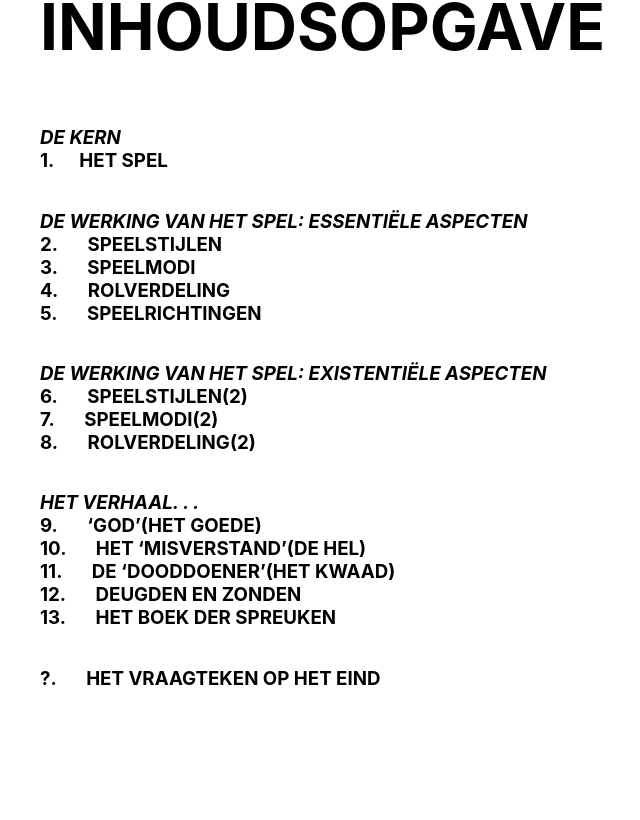
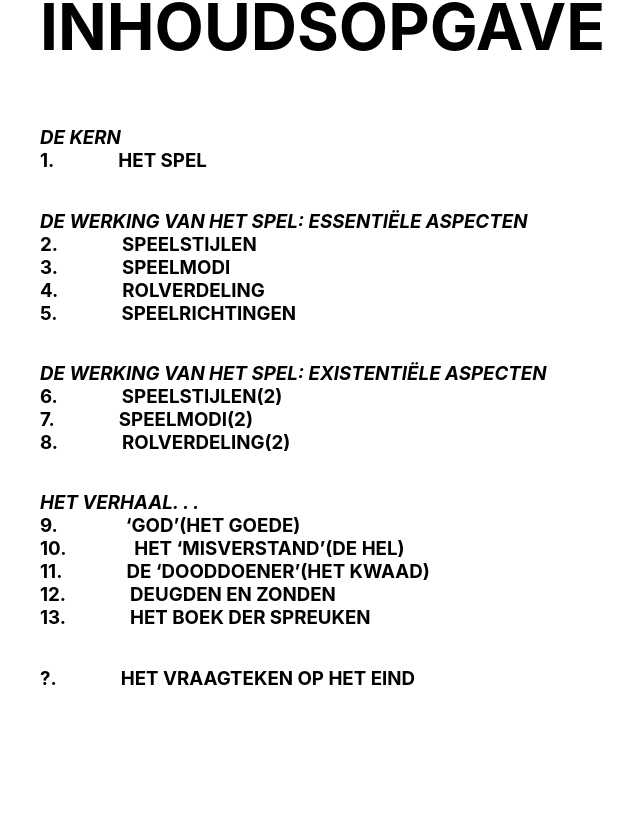
Before and after one commit to Junoburger/ludovicus, a Next.js app: page / in a window 1280 px wide. Shown: the part 1400-2220 px from the top of the page, without its empty margins (96-736 px from the left). Built offline with nearby package versions, Linux system fonts and the light colour scheme.

Commit message:
added image

```diff
--- a/components/container/Game.tsx
+++ b/components/container/Game.tsx
@@ -13,7 +13,7 @@ export const Game = () => {
         <GameList>
           <Numbers>
             {numbers.map((num) => (
-              <span>{num}</span>
+              <span key={num}>{num}</span>
             ))}
           </Numbers>
           <Chapters>
@@ -25,6 +25,7 @@ export const Game = () => {
             <Chapter>Het doel van het spel is Éénheid.(Co-creatie)</Chapter>
           </Chapters>
         </GameList>
+        <img src="./static/Ludoweb.png" alt="web" />
       </GameContainer>
     </>
   );
--- a/components/container/TableOfContents.tsx
+++ b/components/container/TableOfContents.tsx
@@ -10,8 +10,8 @@ export const TableOfContents = () => {
           <h3>
             <i>DE KERN</i>
             <ContentOption>
-              <span>1.</span>
-              HET SPEL
+              1.
+              <span>HET SPEL</span>
             </ContentOption>
           </h3>
         </ContentOptions>
@@ -19,16 +19,20 @@ export const TableOfContents = () => {
           <h3>
             <i>DE WERKING VAN HET SPEL: ESSENTIËLE ASPECTEN</i>
             <ContentOption>
-              <span>2.</span> SPEELSTIJLEN
+              2.
+              <span>SPEELSTIJLEN</span>
             </ContentOption>
             <ContentOption>
-              <span>3.</span> SPEELMODI
+              3.
+              <span>SPEELMODI</span>
             </ContentOption>
             <ContentOption>
-              <span>4.</span> ROLVERDELING
+              4.
+              <span>ROLVERDELING</span>
             </ContentOption>
             <ContentOption>
-              <span>5.</span> SPEELRICHTINGEN
+              5.
+              <span>SPEELRICHTINGEN</span>
             </ContentOption>
           </h3>
         </ContentOptions>
@@ -36,13 +40,13 @@ export const TableOfContents = () => {
           <h3>
             <i>DE WERKING VAN HET SPEL: EXISTENTIËLE ASPECTEN</i>
             <ContentOption>
-              <span>6.</span> SPEELSTIJLEN(2)
+              6.<span>SPEELSTIJLEN(2)</span>
             </ContentOption>
             <ContentOption>
-              <span>7.</span> SPEELMODI(2)
+              7.<span>SPEELMODI(2)</span>
             </ContentOption>
             <ContentOption>
-              <span>8.</span> ROLVERDELING(2)
+              8.<span>ROLVERDELING(2)</span>
             </ContentOption>
           </h3>
         </ContentOptions>
@@ -50,26 +54,26 @@ export const TableOfContents = () => {
           <h3>
             <i>HET VERHAAL. . .</i>
             <ContentOption>
-              <span>9.</span> ‘GOD’(HET GOEDE)
+              9. <span>‘GOD’(HET GOEDE)</span>
             </ContentOption>
             <ContentOption>
-              <span>10.</span> HET ‘MISVERSTAND’(DE HEL)
+              10. <span>HET ‘MISVERSTAND’(DE HEL)</span>
             </ContentOption>
             <ContentOption>
-              <span>11.</span> DE ‘DOODDOENER’(HET KWAAD)
+              11.<span>DE ‘DOODDOENER’(HET KWAAD)</span>
             </ContentOption>
             <ContentOption>
-              <span>12.</span> DEUGDEN EN ZONDEN
+              12.<span>DEUGDEN EN ZONDEN</span>
             </ContentOption>
             <ContentOption>
-              <span>13.</span> HET BOEK DER SPREUKEN
+              13.<span>HET BOEK DER SPREUKEN</span>
             </ContentOption>
           </h3>
         </ContentOptions>
         <ContentOptions>
           <h3>
             <ContentOption>
-              <span>?.</span> HET VRAAGTEKEN OP HET EIND
+              ?.<span>HET VRAAGTEKEN OP HET EIND</span>
             </ContentOption>
           </h3>
         </ContentOptions>
--- a/components/styled/TableOfContents.ts
+++ b/components/styled/TableOfContents.ts
@@ -3,12 +3,23 @@ import styled from "styled-components";
 export const ContentOptions = styled.div`
   position: relative;
 `;
-export const ContentOption = styled.div``;
+export const ContentOption = styled.div`
+  text-align: left;
+  span {
+    margin-left: 5vw;
+  }
+  div {
+    display: flex;
+    justify-content: flex-start;
+    flex-direction: column;
+  }
+`;
 
 export const Contents = styled.div`
   display: flex;
   justify-content: flex-start;
   flex-direction: column;
+  text-align: left;
   margin-left: 10vw;
   h1 {
     font-size: 5vw;
@@ -18,12 +29,4 @@ export const Contents = styled.div`
     justify-content: flex-start;
     flex-direction: column;
   }
-  ${ContentOption} div {
-    display: flex;
-    justify-content: flex-start;
-    flex-direction: column;
-  }
-  ${ContentOption} span {
-    margin-right: 25px;
-  }
 `;
```
